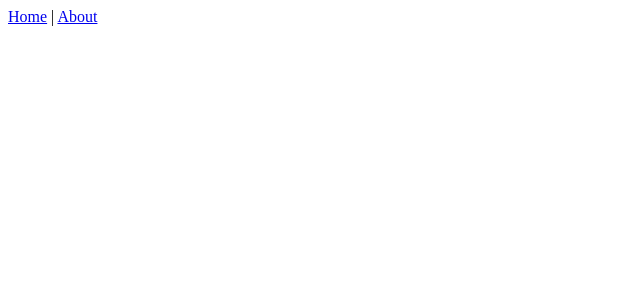
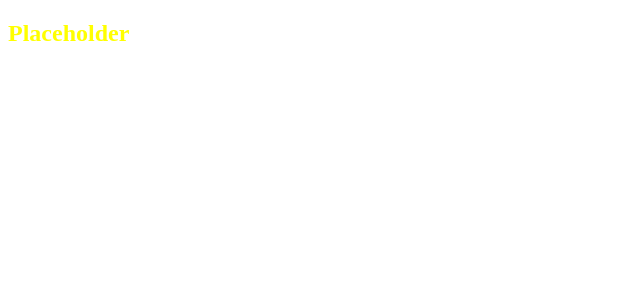
Before and after one commit to coding-bootcamps-eu/final-project-2023-05-hair-plus-plus, a Vue app: page /customercard in a window 1280 px wide. Before the commit this address had no page. Shown: the top 300 px of the page, without its empty margins (0-640 px from the left). Built offline with nearby package versions, Linux system fonts and the light colour scheme; a web font is replaced by a local one.

Commit message:
update, add CardCustomerView

```diff
--- a/src/App.vue
+++ b/src/App.vue
@@ -1,7 +1,3 @@
 <template>
-  <nav>
-    <router-link to="/">Home</router-link> |
-    <router-link to="/about">About</router-link>
-  </nav>
   <router-view />
 </template>
--- a/src/router/index.js
+++ b/src/router/index.js
@@ -1,5 +1,8 @@
 import { createRouter, createWebHistory } from "vue-router";
 import HomeView from "../views/HomeView.vue";
+import FormCustomerView from "../views/FormCustomerView.vue";
+import SearchCustomerView from "../views/SearchCustomerView.vue";
+import CardCustomerView from "../views/CardCustomerView.vue";
 
 const routes = [
   {
@@ -8,13 +11,19 @@ const routes = [
     component: HomeView,
   },
   {
-    path: "/about",
-    name: "about",
-    // route level code-splitting
-    // this generates a separate chunk (about.[hash].js) for this route
-    // which is lazy-loaded when the route is visited.
-    component: () =>
-      import(/* webpackChunkName: "about" */ "../views/AboutView.vue"),
+    path: "/customerform",
+    name: "customerform",
+    component: FormCustomerView,
+  },
+  {
+    path: "/customerssearch",
+    name: "customerssearch",
+    component: SearchCustomerView,
+  },
+  {
+    path: "/customercard",
+    name: "customercard",
+    component: CardCustomerView,
   },
 ];
 
--- /dev/null
+++ b/src/views/CardCustomerView.vue
@@ -0,0 +1,9 @@
+<template>
+  <h2>Placeholder</h2>
+</template>
+
+<style scoped>
+h2 {
+  color: yellow;
+}
+</style>
```
